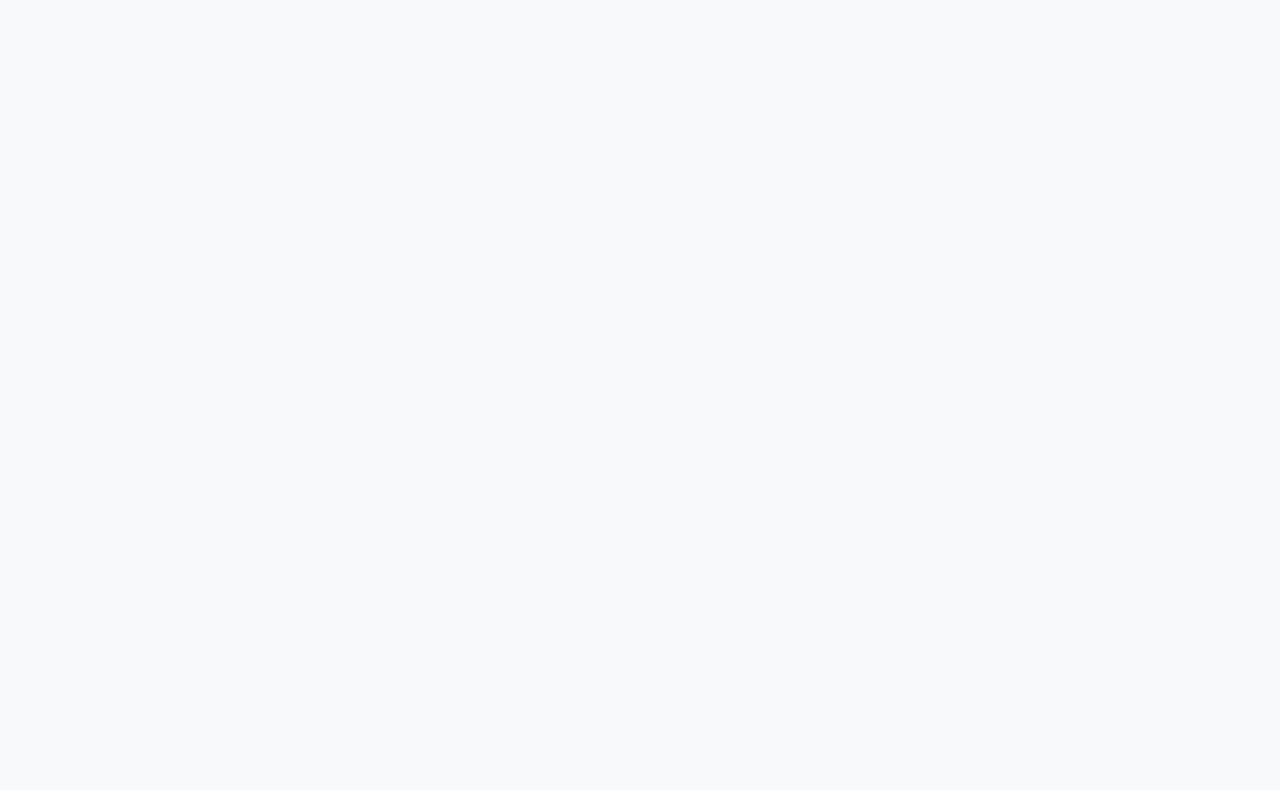
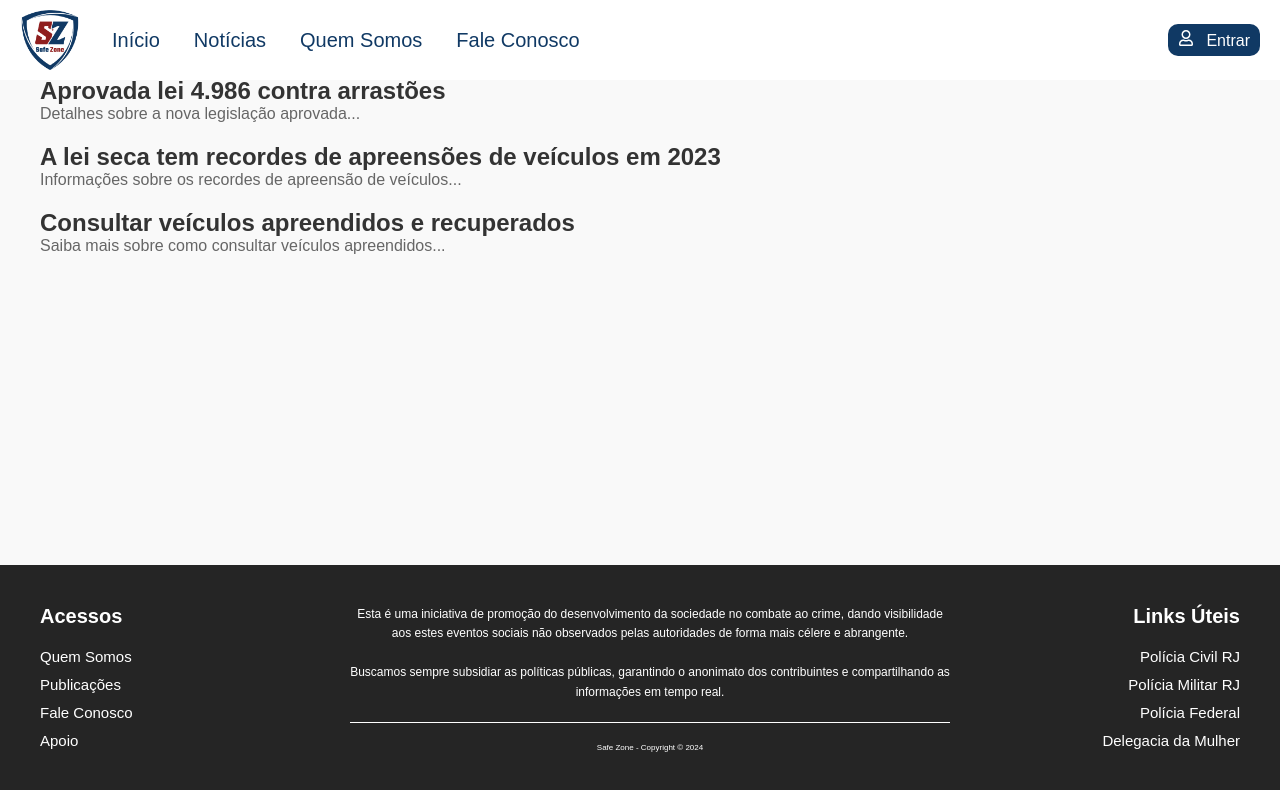
Before and after one commit to WantuilMicael/safezone, a React (Create React App) app: page /noticias in a window 1280 px wide. Before the commit this address had no page. Shown: the top 790 px of the page. Built offline with nearby package versions, Linux system fonts and the light colour scheme.

Commit message:
Configuração das notas e inicio do desenvolvimento da pagina noticias

```diff
--- a/src/components/Menu/index.js
+++ b/src/components/Menu/index.js
@@ -1,6 +1,6 @@
 import './menu.css';
 import { FaRegUser } from 'react-icons/fa';
-import { Home } from 'react-router-dom';
+import { Link } from 'react-router-dom';
 
 export default function Menu() {
   return (
@@ -9,10 +9,10 @@ export default function Menu() {
         <img src='../logo.png' alt='Logo' className='navbar-logo' />
         <ul className='nav-links'>
           <li>
-            <a href='#inicio'>Início</a>
+            <Link to='/'>Início</Link>
           </li>
           <li>
-            <a href='#noticias'>Notícias</a>
+            <Link to='/noticias'>Notícias</Link>
           </li>
           <li>
             <a href='#quemsomos'>Quem Somos</a>
--- a/src/pages/News/index.js
+++ b/src/pages/News/index.js
@@ -0,0 +1,34 @@
+import React from 'react';
+import './news.css';
+
+import Menu from '../../components/Menu'; // Importa o componente da Navbar
+import Footer from '../../components/Rodape'; // Importa o componente do Rodapé
+
+export default function Noticias() {
+  return (
+    <div className='noticias-page'>
+      {/* Navbar */}
+      <Menu />
+
+      {/* Conteúdo da página de notícias */}
+      <div className='noticias-content'>
+        <h1>Notícias</h1>
+        <div className='noticia'>
+          <h2>Aprovada lei 4.986 contra arrastões</h2>
+          <p>Detalhes sobre a nova legislação aprovada...</p>
+        </div>
+        <div className='noticia'>
+          <h2>A lei seca tem recordes de apreensões de veículos em 2023</h2>
+          <p>Informações sobre os recordes de apreensão de veículos...</p>
+        </div>
+        <div className='noticia'>
+          <h2>Consultar veículos apreendidos e recuperados</h2>
+          <p>Saiba mais sobre como consultar veículos apreendidos...</p>
+        </div>
+      </div>
+
+      {/* Rodapé */}
+      <Footer />
+    </div>
+  );
+}
--- a/src/pages/News/news.css
+++ b/src/pages/News/news.css
@@ -0,0 +1,25 @@
+.noticias-page {
+    display: flex;
+    flex-direction: column;
+    min-height: 100vh;
+  }
+
+  .noticias-content {
+    flex: 1;
+    padding: 40px;
+    background-color: #f9f9f9;
+  }
+
+  .noticia {
+    margin-bottom: 20px;
+  }
+
+  .noticia h2 {
+    font-size: 24px;
+    color: #333;
+  }
+
+  .noticia p {
+    font-size: 16px;
+    color: #666;
+  }
--- a/src/routes.js
+++ b/src/routes.js
@@ -1,12 +1,14 @@
 import { BrowserRouter, Routes, Route } from 'react-router-dom';
 
 import Home from './pages/Home';
+import Noticias from './pages/News';
 
 function RoutesApp() {
   return (
     <BrowserRouter>
       <Routes>
-        <Route path='/' element={<Home />} />
+        <Route path='' element={<Home />} />
+        <Route path='/noticias' element={<Noticias />} />
       </Routes>
     </BrowserRouter>
   );
```
